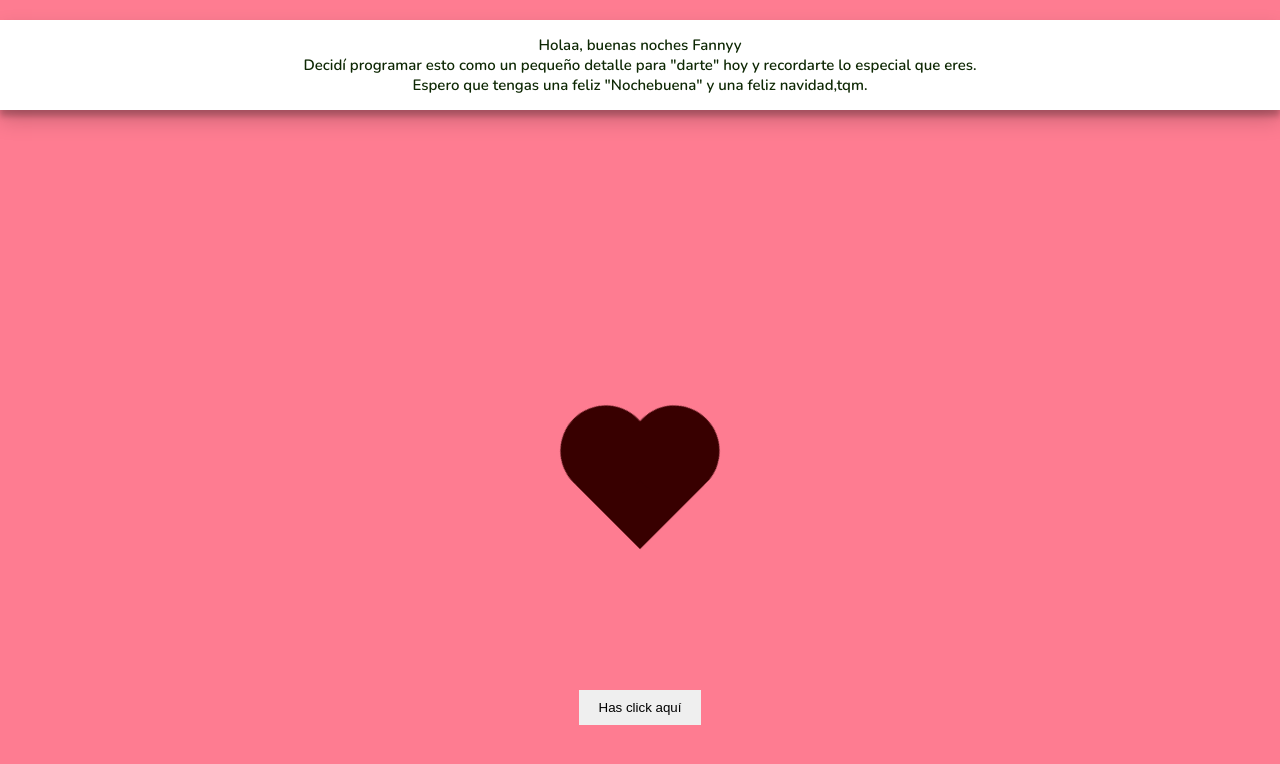
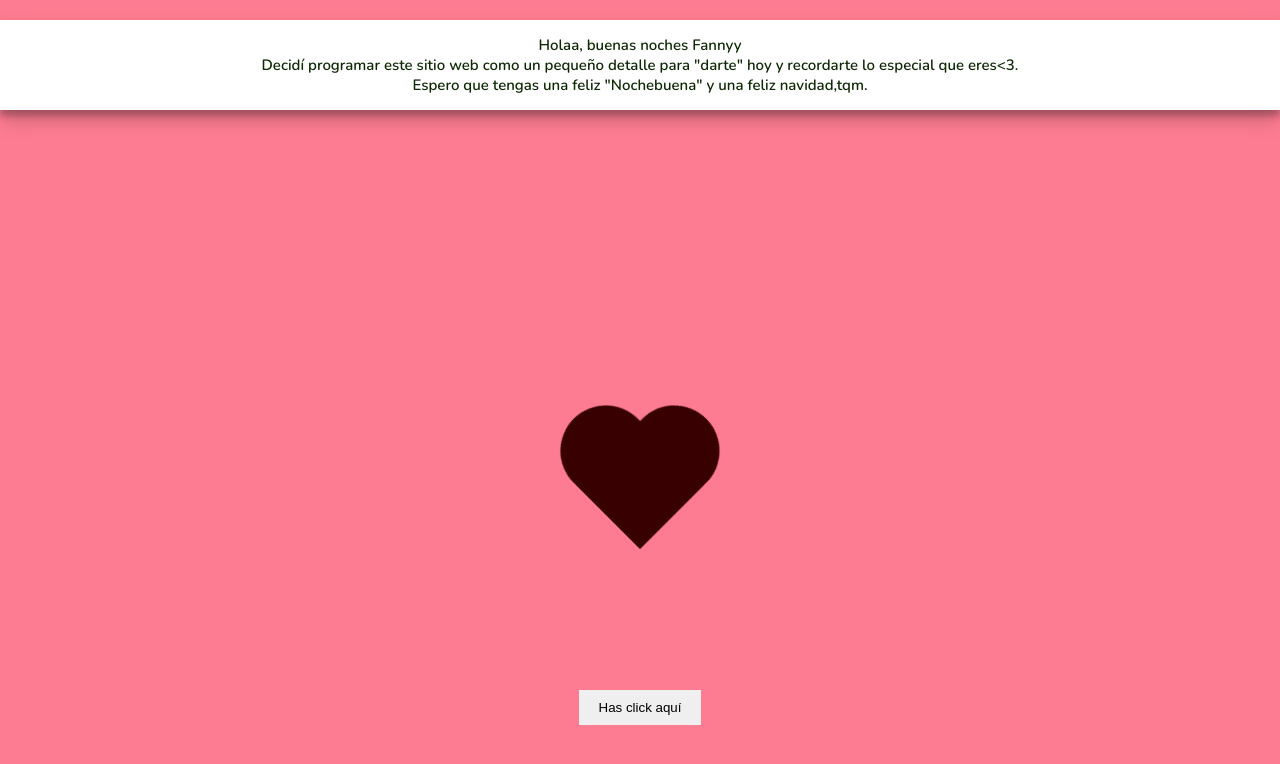
Before and after one commit to Telescopio/Correcaminos, a plain HTML site: page index.html in a window 1280 px wide. Drawn offline with nearby package versions, Linux system fonts and the light colour scheme.

Commit message:
Update index.html

```diff
--- a/index.html
+++ b/index.html
@@ -117,7 +117,7 @@
 </head>
 <body>
     <div class="back">
-        <div class="bday">Holaa, buenas noches Fannyy <br>Decidí programar esto como un pequeño detalle para "darte" hoy y recordarte lo especial que eres.<br> Espero que tengas una feliz "Nochebuena" y una feliz navidad,tqm.</div>
+        <div class="bday">Holaa, buenas noches Fannyy <br>Decidí programar este sitio web como un pequeño detalle para "darte" hoy y recordarte lo especial que eres<3.<br> Espero que tengas una feliz "Nochebuena" y una feliz navidad,tqm.</div>
 
         <div class="elements">
             <div class="heart"></div>
```
